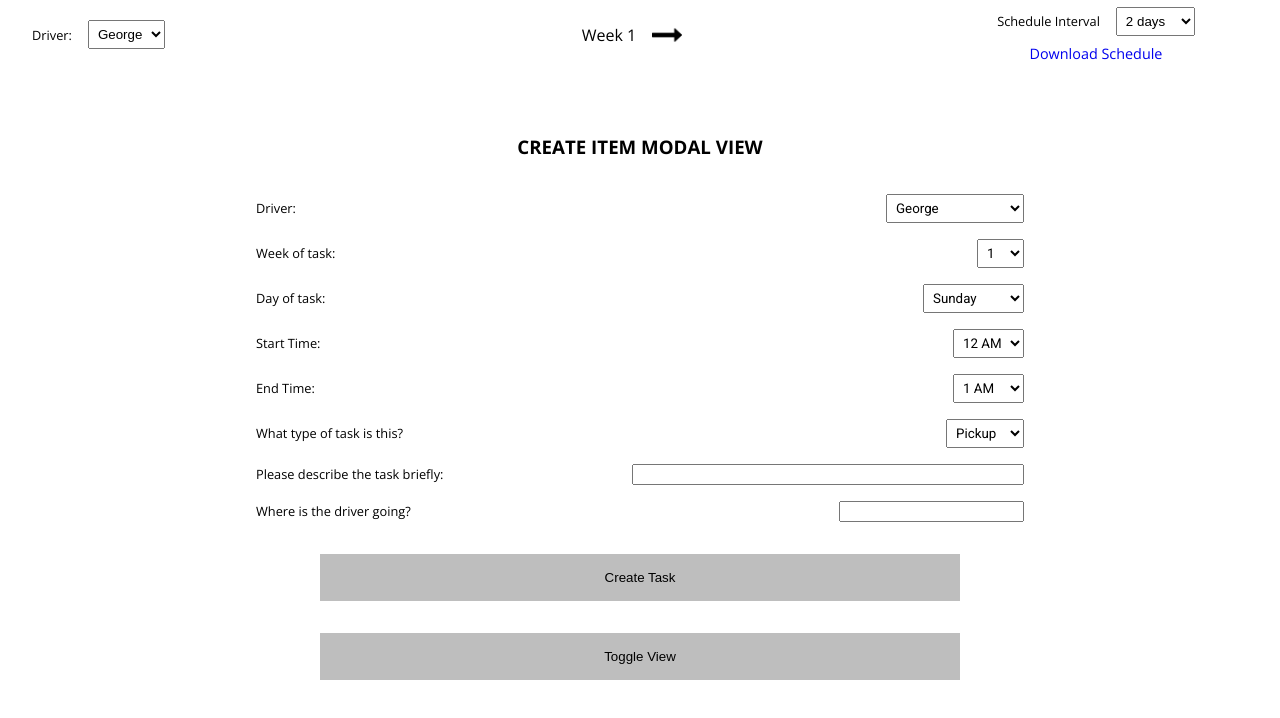
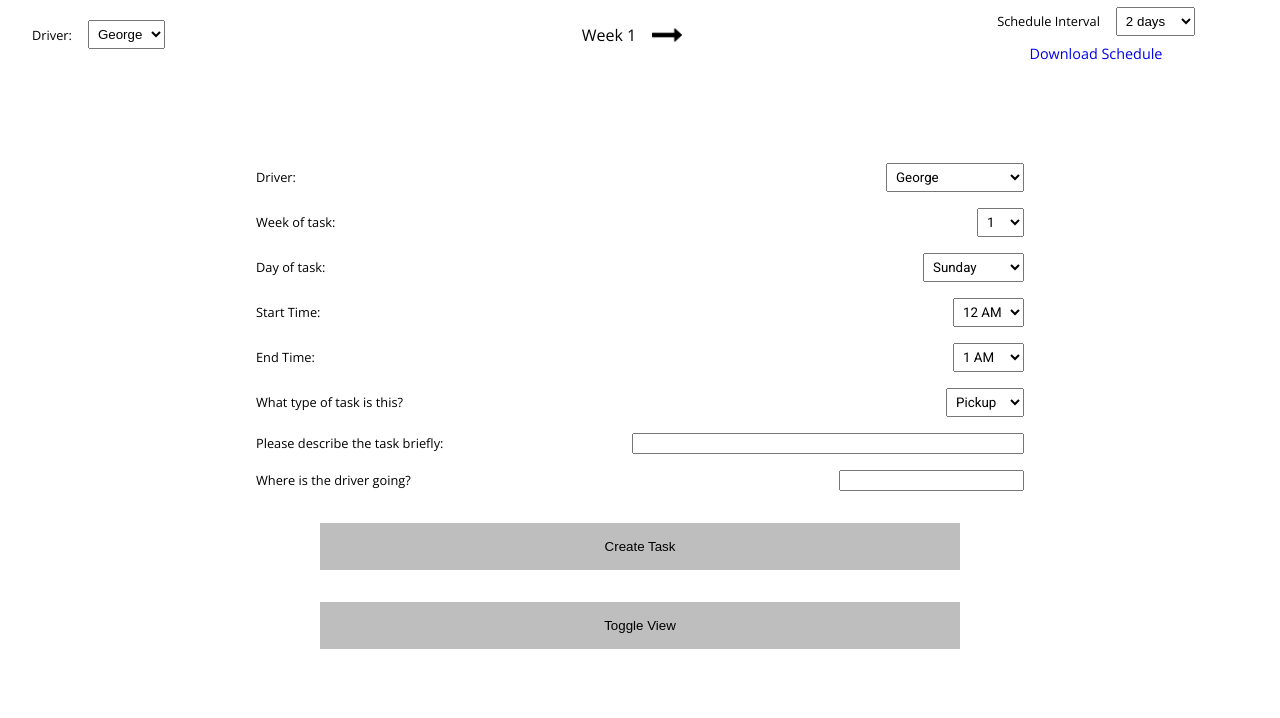
Before and after one commit to kevinconvery/scheduler-app, a React (Create React App) app: page / in a window 1280 px wide. Both pictures are taken after a click on the element 269 px from the left and 156 px from the top of the page. Shown: the top 718 px of the page. Built offline with nearby package versions, Linux system fonts and the light colour scheme.

Commit message:
change Modal components to conditionally render when the error is visible

```diff
--- a/src/components/Modal/CreateModal/CreateModal.js
+++ b/src/components/Modal/CreateModal/CreateModal.js
@@ -29,8 +29,7 @@ const CreateModal = props => {
 
   return (
     <div className="CreateModal">
-      <h3>CREATE ITEM MODAL VIEW</h3>
-      <form
+      {errorModalVisible || (<form
         className="create-item-form"
         onSubmit={handleCreateItemSubmit}
       >
@@ -176,7 +175,7 @@ const CreateModal = props => {
             </button>
           </div>
         )}
-      </form>
+      </form>)}
       {errorModalVisible && (
         <div className="error-modal">
           <div className="error-message">
--- a/src/components/Modal/EditModal/EditModal.js
+++ b/src/components/Modal/EditModal/EditModal.js
@@ -35,7 +35,6 @@ const EditModal = props => {
 
   return (
     <div className="EditModal">
-      <h3>EDIT/DELETE MODAL VIEW</h3>
       <form
         className="edit-item-form"
         onSubmit={handleUpdateItemSubmit}
```
